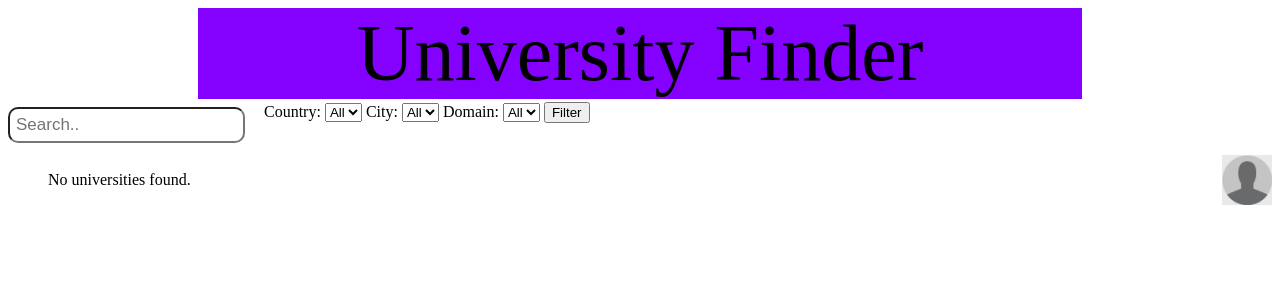
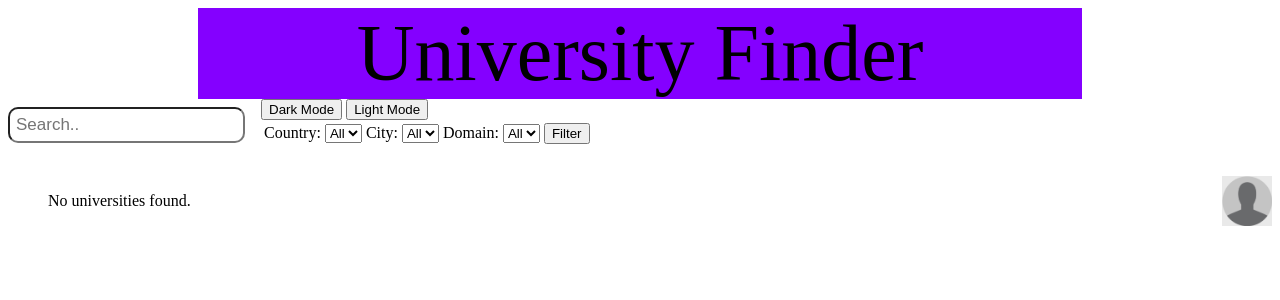
Before and after one commit to eaudeweb/university-app, a Django app: page /filter/ in a window 1280 px wide. Shown: the top 300 px of the page. Run offline with Django 5.2, Linux system fonts and the light colour scheme; data that the repository does not hold is empty.

Commit message:
Update filter.html

```diff
--- a/universityapp/universities/templates/universities/filter.html
+++ b/universityapp/universities/templates/universities/filter.html
@@ -3,6 +3,7 @@
 <head>
     {% load static %}
     <link rel="stylesheet" href="{% static 'universities/mainstyle.css' %}">
+    <script src="{% static 'universities/script.js' %}"></script>
 </head>
 <body>
     <div id="top-bar">
@@ -13,6 +14,10 @@
             <form method="GET">
                 <input type="text" placeholder="Search.." name="search" id="search">
             </form>
+            <div class="dark">
+                <button onclick="Dark()">Dark Mode</button>
+                <button onclick="Light()">Light Mode</button>
+            </div>
         </div>
         <div class="criteria">
             <table>
```
